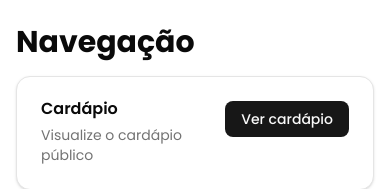
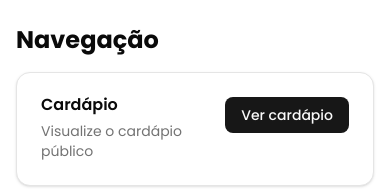
Before and after one commit to joseisaacpy/lanchonete-page, a Next.js app: page /painel in a window 390 px wide. Shown: the top 189 px of the page. Built offline with nearby package versions, Linux system fonts and the light colour scheme.

Commit message:
style(title): corrigir tamanho de tituto em dispositivos com tela menor

```diff
--- a/app/globals.css
+++ b/app/globals.css
@@ -105,7 +105,7 @@ body {
 }
 /* class de h1 */
 .h1-title {
-  @apply text-3xl md:text-4xl font-bold;
+  @apply text-2xl md:text-4xl font-bold;
 }
 /* class de input */
 .input-form {
```
